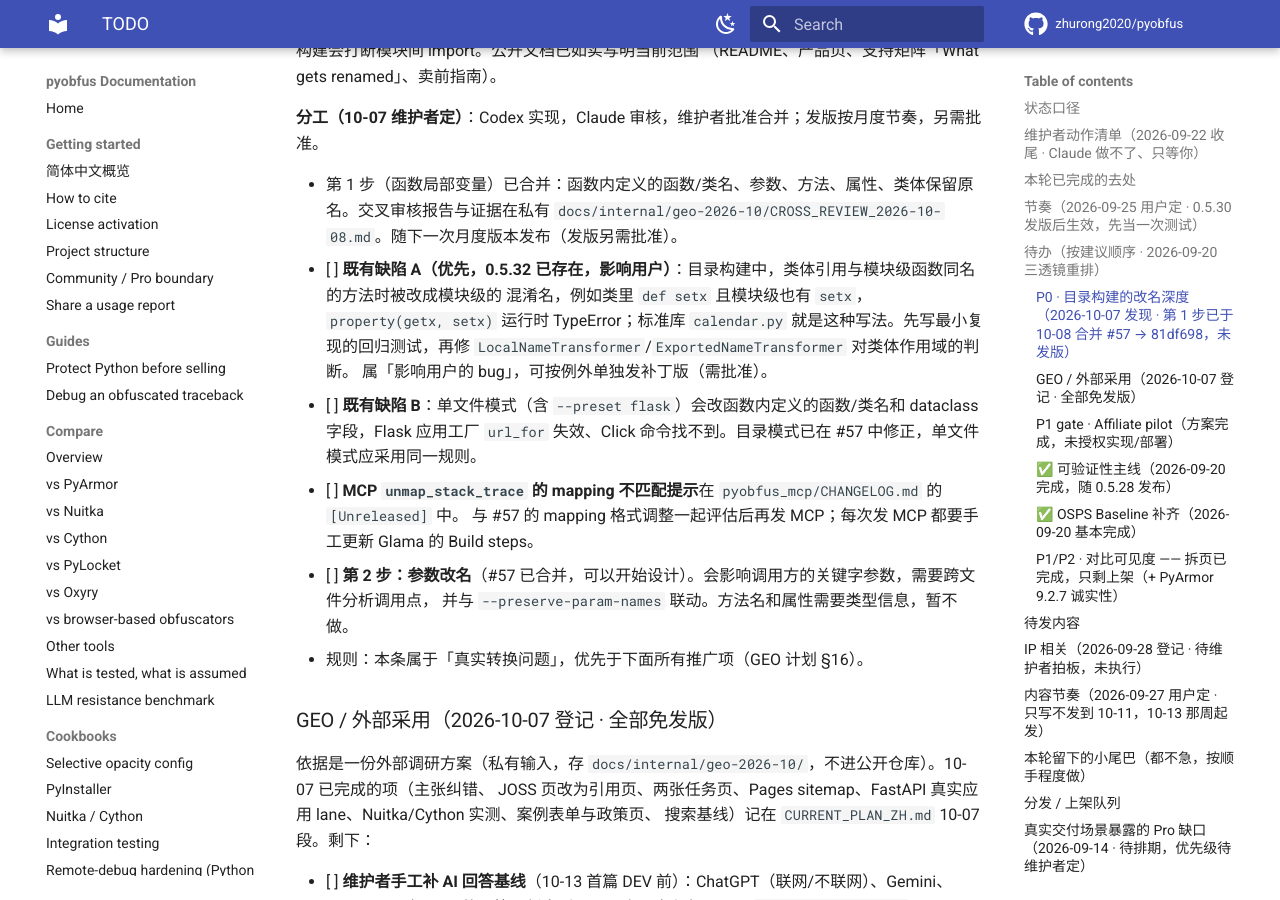
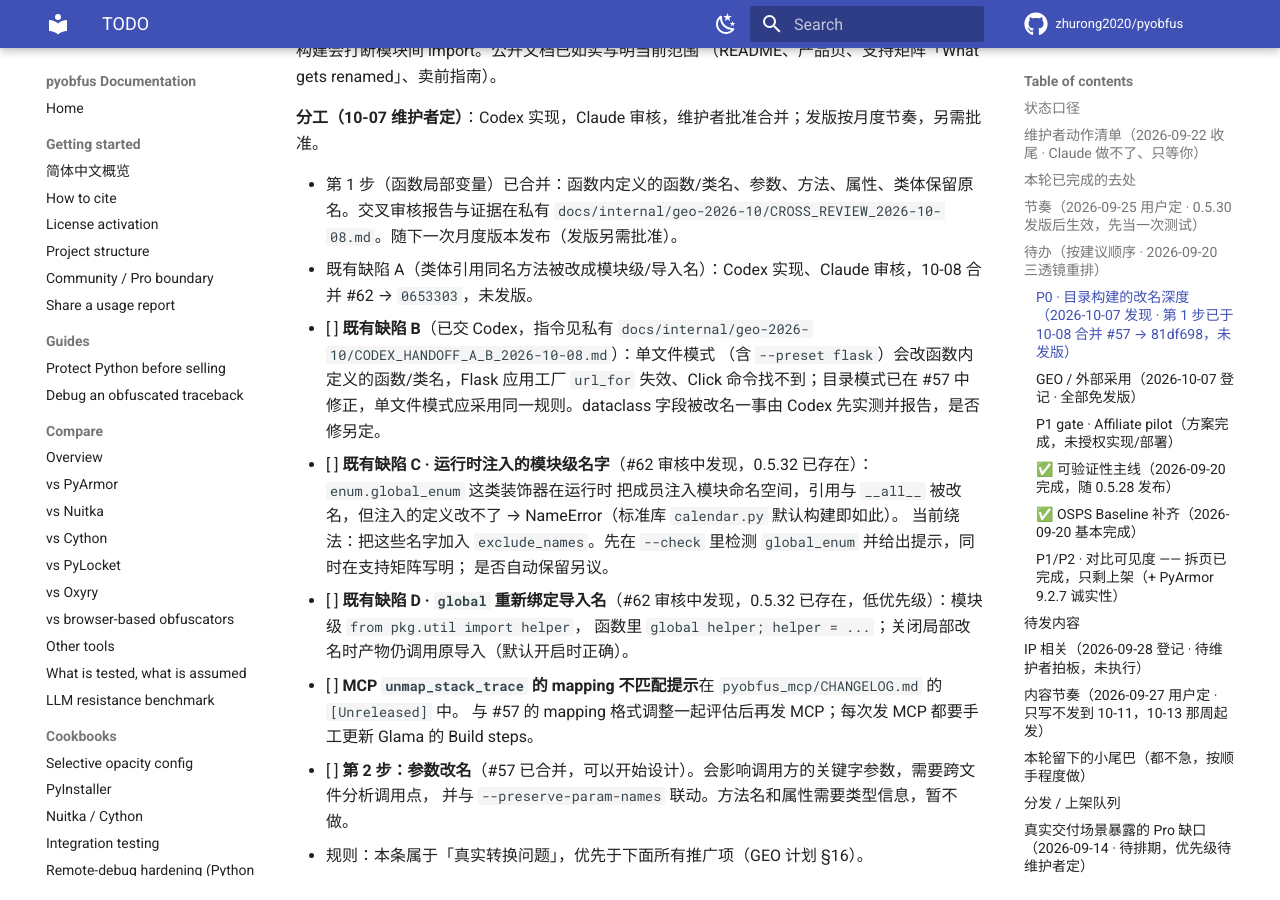
Before and after one commit to zhurong2020/pyobfus, an MkDocs documentation site: the page built from docs/TODO.md, in a window 1280 px wide and 900 px high, scrolled down 5595 px. Built offline with MkDocs 1.6.1 and Material for MkDocs 9.7.7, drawn with Linux system fonts in a browser that asks for light colours; comment, search, counter and statistics services are not loaded.

Commit message:
docs: record #61/#62 merges and two more pre-existing defects
Defect A is fixed on main (0653303). The #62 review found two older
issues: runtime-injected module names (enum.global_enum, as in stdlib
calendar.py) and rebinding an imported name through  with local
renaming disabled. Defect B is with Codex.

Co-Authored-By: Claude Opus 5.5 <noreply@anthropic.com>

```diff
--- a/docs/TODO.md
+++ b/docs/TODO.md
@@ -163,12 +163,16 @@ provenance 项收拢为**一条主线抬为 P0**；**明确不追** PyArmor 的
 
 - 第 1 步（函数局部变量）已合并：函数内定义的函数/类名、参数、方法、属性、类体保留原名。交叉审核报告与证据在私有
   `docs/internal/geo-2026-10/CROSS_REVIEW_2026-10-08.md`。随下一次月度版本发布（发版另需批准）。
-- [ ] **既有缺陷 A（优先，0.5.32 已存在，影响用户）**：目录构建中，类体引用与模块级函数同名的方法时被改成模块级的
-      混淆名，例如类里 `def setx` 且模块级也有 `setx`，`property(getx, setx)` 运行时 TypeError；标准库 `calendar.py`
-      就是这种写法。先写最小复现的回归测试，再修 `LocalNameTransformer`/`ExportedNameTransformer` 对类体作用域的判断。
-      属「影响用户的 bug」，可按例外单独发补丁版（需批准）。
-- [ ] **既有缺陷 B**：单文件模式（含 `--preset flask`）会改函数内定义的函数/类名和 dataclass 字段，Flask 应用工厂
-      `url_for` 失效、Click 命令找不到。目录模式已在 #57 中修正，单文件模式应采用同一规则。
+- 既有缺陷 A（类体引用同名方法被改成模块级/导入名）：Codex 实现、Claude 审核，10-08 合并 #62 → `0653303`，未发版。
+- [ ] **既有缺陷 B**（已交 Codex，指令见私有 `docs/internal/geo-2026-10/CODEX_HANDOFF_A_B_2026-10-08.md`）：单文件模式
+      （含 `--preset flask`）会改函数内定义的函数/类名，Flask 应用工厂 `url_for` 失效、Click 命令找不到；目录模式已在 #57
+      中修正，单文件模式应采用同一规则。dataclass 字段被改名一事由 Codex 先实测并报告，是否修另定。
+- [ ] **既有缺陷 C · 运行时注入的模块级名字**（#62 审核中发现，0.5.32 已存在）：`enum.global_enum` 这类装饰器在运行时
+      把成员注入模块命名空间，引用与 `__all__` 被改名，但注入的定义改不了 → NameError（标准库 `calendar.py` 默认构建即如此）。
+      当前绕法：把这些名字加入 `exclude_names`。先在 `--check` 里检测 `global_enum` 并给出提示，同时在支持矩阵写明；
+      是否自动保留另议。
+- [ ] **既有缺陷 D · `global` 重新绑定导入名**（#62 审核中发现，0.5.32 已存在，低优先级）：模块级 `from pkg.util import helper`，
+      函数里 `global helper; helper = ...`；关闭局部改名时产物仍调用原导入（默认开启时正确）。
 - [ ] **MCP `unmap_stack_trace` 的 mapping 不匹配提示**在 `pyobfus_mcp/CHANGELOG.md` 的 `[Unreleased]` 中。
       与 #57 的 mapping 格式调整一起评估后再发 MCP；每次发 MCP 都要手工更新 Glama 的 Build steps。
 - [ ] **第 2 步：参数改名**（#57 已合并，可以开始设计）。会影响调用方的关键字参数，需要跨文件分析调用点，
```
Also changed, not shown: docs/CURRENT_PLAN_ZH.md (+5 -0 lines).
